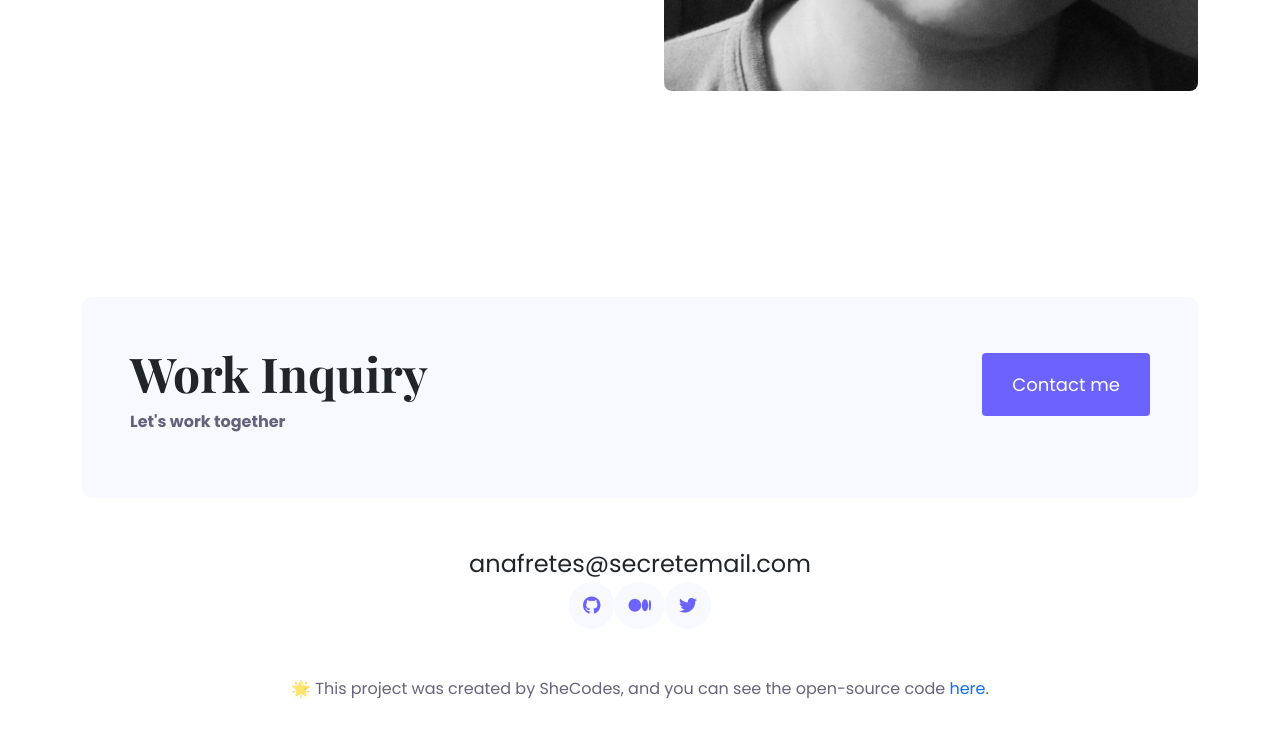
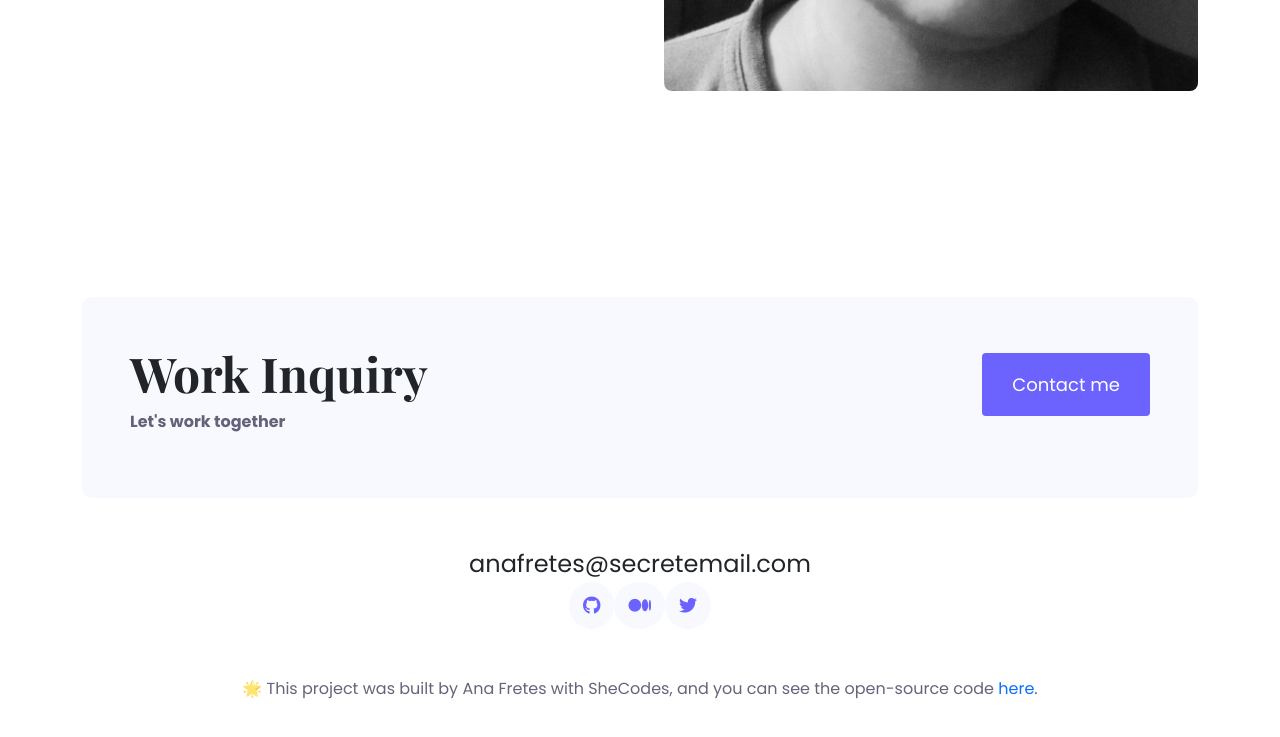
Before and after one commit to anafretes/responsive-week5-project, a plain HTML site: page about.html in a window 1280 px wide. Shown: the part 660-1397 px from the top of the page. Drawn offline with nearby package versions, Linux system fonts and the light colour scheme.

Commit message:
Fixed links

```diff
--- a/about.html
+++ b/about.html
@@ -125,10 +125,10 @@
           ></a>
         </div>
         <p class="fs-6 my-5">
-          🌟 This project was created by SheCodes, and you can see the
-          open-source code
+          🌟 This project was built by Ana Fretes with SheCodes, and you can see
+          the open-source code
           <a
-            href="https://www.github.com/matthieua/portfolio-project"
+            href="https://github.com/anafretes/responsive-week5-project"
             target="_blank"
             class="text-decoration-none"
             >here</a
```
Also changed, not shown: contact.html (+3 -3 lines), index.html (+3 -3 lines).
